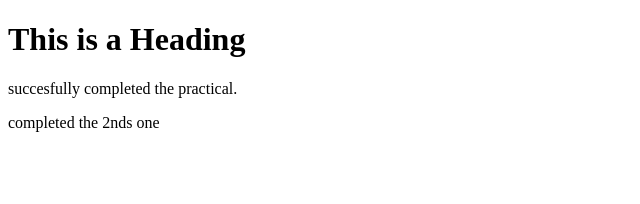
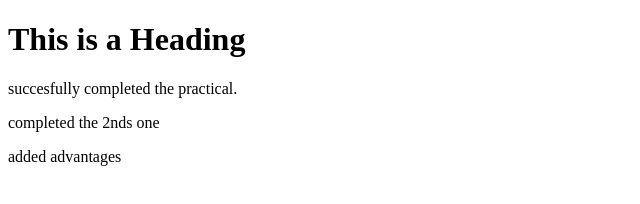
Before and after one commit to 2023ITBshaheer/ruok, a plain HTML site: page index.html in a window 1280 px wide. Shown: the whole page, without its empty margins (0-640 px from the left). Drawn offline with Linux system fonts and the light colour scheme.

Commit message:
Added feature file

```diff
--- a/index.html
+++ b/index.html
@@ -8,6 +8,7 @@
     <h1>This is a Heading</h1>
     <p>succesfully completed the practical.</p>
     <p>completed the 2nds one</p>
+    <p>added advantages</p>
 
 </body>
 </html>
```
